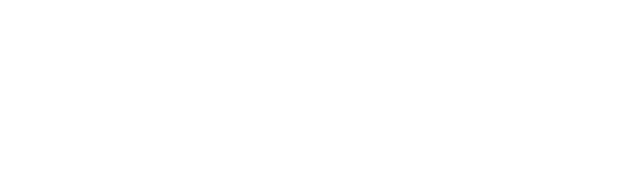
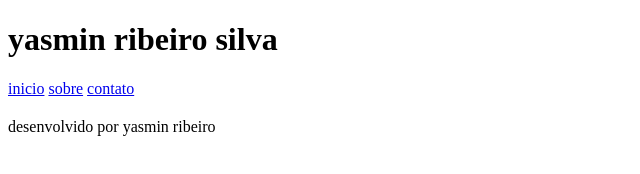
Before and after one commit to yasminrsilva/av1-yasmin-ribeiro-silva-2bimestre, a plain HTML site: page index.html in a window 1280 px wide. Shown: the whole page, without its empty margins (0-640 px from the left). Drawn offline with Linux system fonts and the light colour scheme.

Commit message:
av1 yasmin

```diff
--- a/index.html
+++ b/index.html
@@ -1,11 +1,24 @@
-<!DOCTYPE html>
+<!doctype html>
 <html lang="en">
-<head>
-    <meta charset="UTF-8">
-    <meta name="viewport" content="width=device-width, initial-scale=1.0">
+  <head>
+    <meta charset="UTF-8" />
+    <meta name="viewport" content="width=device-width, initial-scale=1.0" />
     <title>Document</title>
-</head>
-<body>
-
-</body>
+  </head>
+  <body>
+    <header>
+      <h1>yasmin ribeiro silva</h1>
+    </header>
+    <nav>
+      <a href="inicio">inicio</a>
+      <a href="sobre/">sobre</a>
+      <a href="contato">contato</a>
+    </nav>
+    <main>
+      <section>
+        <h2></h2>
+      </section>
+    </main>
+    <footer>desenvolvido por yasmin ribeiro</footer>
+  </body>
 </html>
--- /dev/null
+++ b/style.css
@@ -0,0 +1,31 @@
+body {
+  front-family: arial, helvetica, sans-serif;
+  margin: 0;
+  padding: 0;
+}
+
+header {
+  background-color: #222;
+  color: white;
+  padding: 20px;
+  text-aling: center;
+}
+
+nav {
+  backgrubd-color: #444;
+  padding: 10px;
+  text-align: center;
+}
+nav a {
+  color: gray;
+  text-decoration: none;
+  margin: 10px;
+}
+main {
+  padding-bottom: 30px;
+}
+sectin {
+  margin-bottom: 30px;
+  padding: 15px;
+  border: 1px solid #ccc;
+}
```
